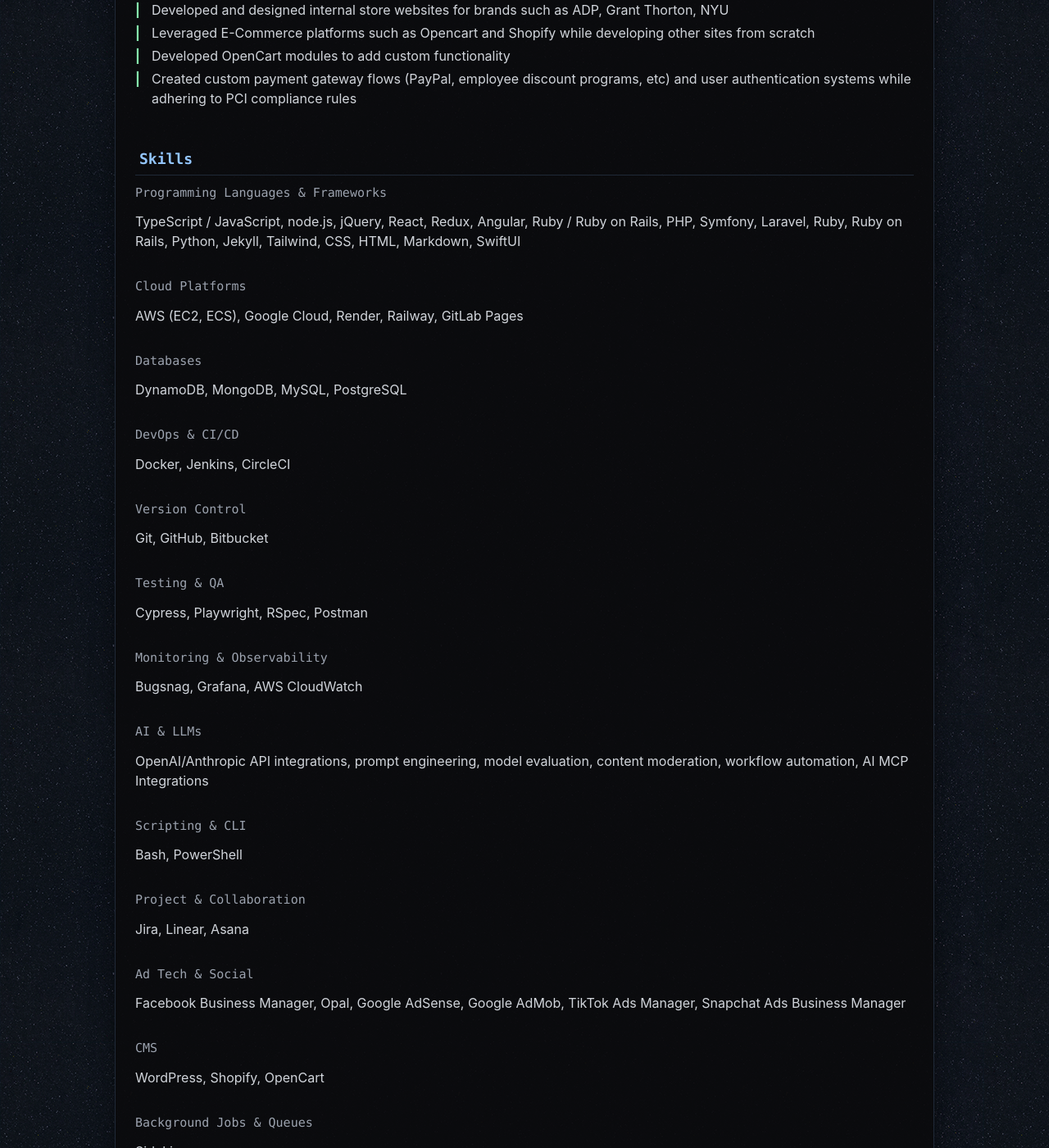
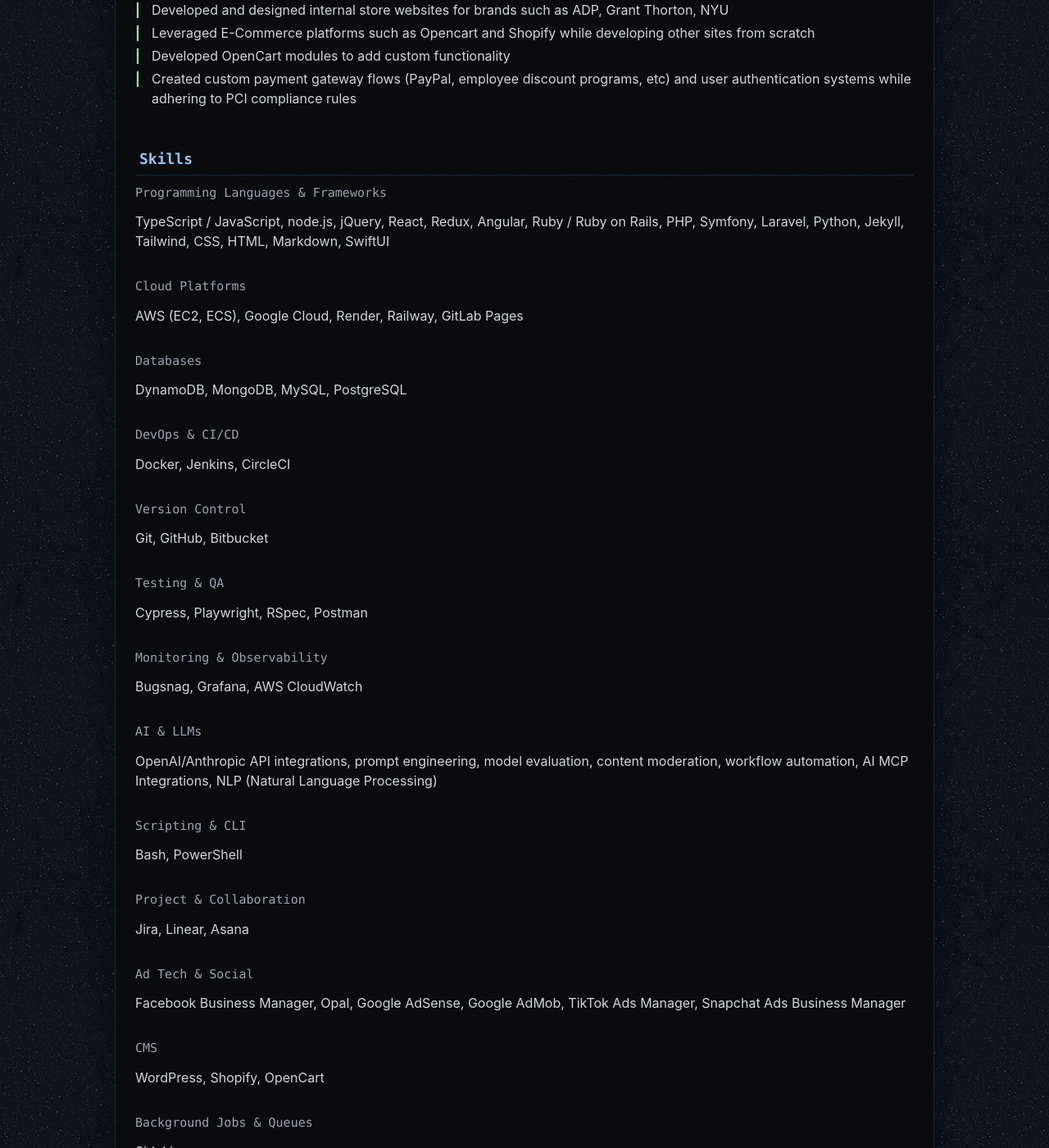
Before and after one commit to bsullivan-io/bsullivan.io, a Jekyll site: the page built from resume/index.html, in a window 1280 px wide and 1400 px high, scrolled down 1929 px. Shown: the whole window at 82% size. Built offline with Jekyll 4.4.1, drawn with Linux system fonts in a browser that asks for light colours.

Commit message:
update skills

```diff
--- a/_data/skills.yml
+++ b/_data/skills.yml
@@ -1,7 +1,7 @@
 # Skills
 # Programming languages & Frameworks
 - skill: Programming Languages & Frameworks
-  description: TypeScript / JavaScript, node.js, jQuery, React, Redux, Angular, Ruby / Ruby on Rails, PHP, Symfony, Laravel, Ruby, Ruby on Rails, Python, Jekyll, Tailwind, CSS, HTML, Markdown, SwiftUI
+  description: TypeScript / JavaScript, node.js, jQuery, React, Redux, Angular, Ruby / Ruby on Rails, PHP, Symfony, Laravel, Python, Jekyll, Tailwind, CSS, HTML, Markdown, SwiftUI
 
 # Platforms & Systems
 - skill: Cloud Platforms
@@ -18,7 +18,7 @@
   description: Bugsnag, Grafana, AWS CloudWatch
 # AI
 - skill: AI & LLMs
-  description: OpenAI/Anthropic API integrations, prompt engineering, model evaluation, content moderation, workflow automation, AI MCP Integrations
+  description: OpenAI/Anthropic API integrations, prompt engineering, model evaluation, content moderation, workflow automation, AI MCP Integrations, NLP (Natural Language Processing)
 - skill: Scripting & CLI
   description: Bash, PowerShell
 - skill: Project & Collaboration
```
